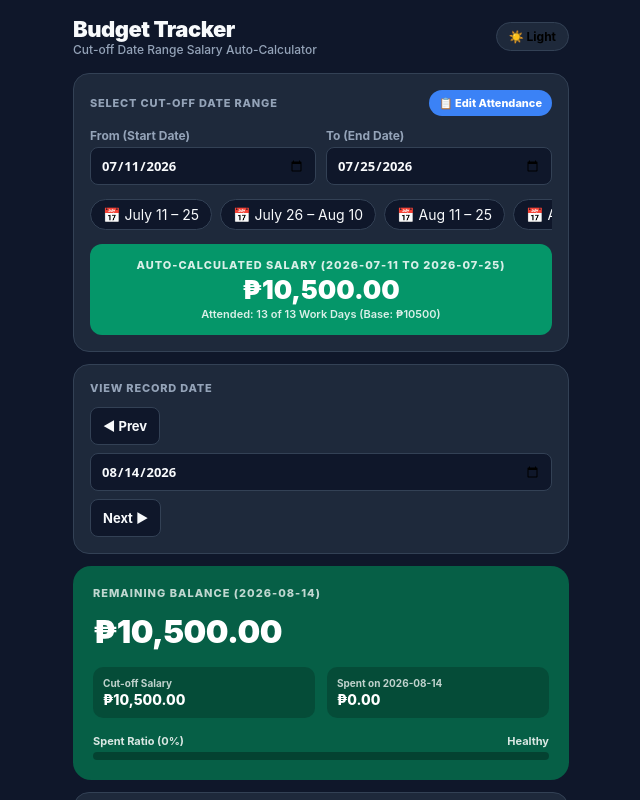
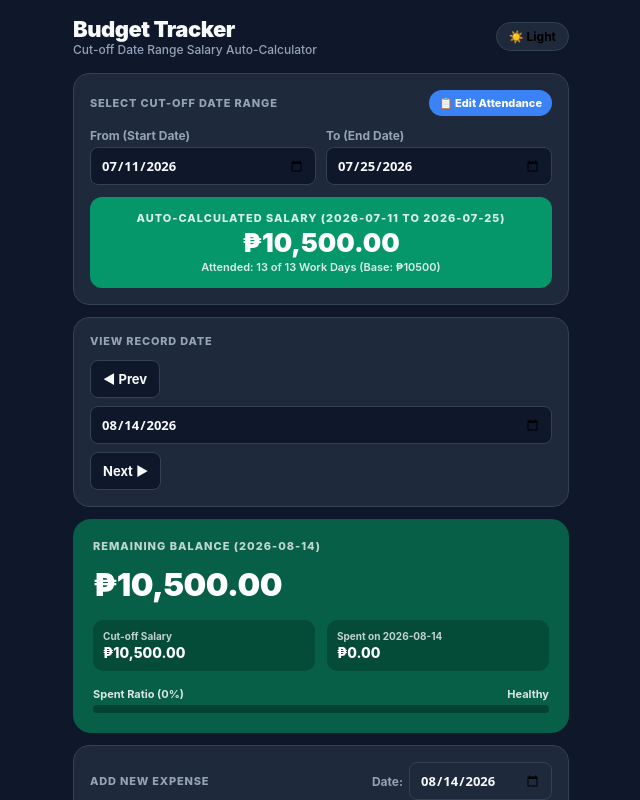
Before and after one commit to EnzoSoti/Buget-Tracking, a React (Vite) app in the folder frontend/: page / in a window 1280 px wide. Shown: the whole page, without its empty margins (319-959 px from the left). Built offline with nearby package versions, Linux system fonts and the light colour scheme; the HTML template or start-up script is replaced by a standard one.

Commit message:
Removed date suggestion chips for ultra-clean Cut-off Date Range Card

```diff
--- a/frontend/src/App.jsx
+++ b/frontend/src/App.jsx
@@ -182,15 +182,6 @@ export default function App() {
   // Active Salary for selected single date
   const currentDateSalary = dailySalaries[selectedDate] ?? calculatedCutoffSalary;
 
-  // Change Range Presets
-  const setPresetRange = (startStr, endStr) => {
-    setCutoffStart(startStr);
-    setCutoffEnd(endStr);
-    setSelectedDate(startStr);
-    setExpenseDate(startStr);
-    saveData(dailySalaries, expenses, isDark, attendanceMap, { cutoffStart: startStr, cutoffEnd: endStr });
-  };
-
   // Toggle Attendance status when tapping a date row
   const toggleAttendanceStatus = (dateStr) => {
     const current = getResolvedStatus(dateStr);
@@ -210,20 +201,6 @@ export default function App() {
 
     setDailySalaries(newDailySalaries);
     saveData(newDailySalaries, expenses, isDark, newAttMap);
-  };
-
-  // Save manual income override
-  const handleUpdateSalary = (valStr) => {
-    const val = parseFloat(valStr);
-    const validVal = (!isNaN(val) && val >= 0) ? val : 0;
-
-    const updatedSalaries = {
-      ...dailySalaries,
-      [selectedDate]: validVal
-    };
-
-    setDailySalaries(updatedSalaries);
-    saveData(updatedSalaries, expenses, isDark);
   };
 
   // Add Expense
@@ -420,22 +397,6 @@ export default function App() {
               />
             </View>
           </View>
-
-          {/* Quick Cut-off Range Presets */}
-          <ScrollView horizontal showsHorizontalScrollIndicator={false} style={styles.presetsScrollView}>
-            <TouchableOpacity style={[styles.presetChip, theme.btnBg]} onPress={() => setPresetRange('2026-07-11', '2026-07-25')}>
-              <Text style={theme.text}>📅 July 11 – 25</Text>
-            </TouchableOpacity>
-            <TouchableOpacity style={[styles.presetChip, theme.btnBg]} onPress={() => setPresetRange('2026-07-26', '2026-08-10')}>
-              <Text style={theme.text}>📅 July 26 – Aug 10</Text>
-            </TouchableOpacity>
-            <TouchableOpacity style={[styles.presetChip, theme.btnBg]} onPress={() => setPresetRange('2026-08-11', '2026-08-25')}>
-              <Text style={theme.text}>📅 Aug 11 – 25</Text>
-            </TouchableOpacity>
-            <TouchableOpacity style={[styles.presetChip, theme.btnBg]} onPress={() => setPresetRange('2026-08-26', '2026-09-10')}>
-              <Text style={theme.text}>📅 Aug 26 – Sep 10</Text>
-            </TouchableOpacity>
-          </ScrollView>
 
           {/* Computed Salary Banner */}
           <View style={styles.calcSummaryBox}>
@@ -792,17 +753,6 @@ const styles = StyleSheet.create({
     fontSize: 11,
     fontWeight: '800',
     letterSpacing: 0.8,
-  },
-  presetsScrollView: {
-    flexDirection: 'row',
-    marginVertical: 2,
-  },
-  presetChip: {
-    paddingHorizontal: 12,
-    paddingVertical: 6,
-    borderRadius: 16,
-    marginRight: 8,
-    borderWidth: 1,
   },
   calcTriggerBtn: {
     backgroundColor: '#3b82f6',
```
Also changed, not shown: 3 other files (tests, documents, lock files or other folders).
